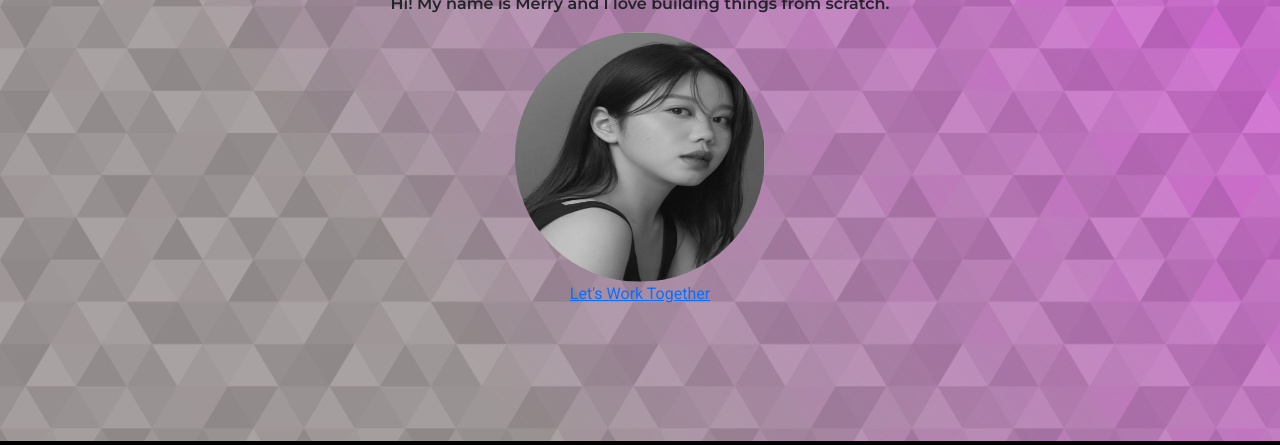
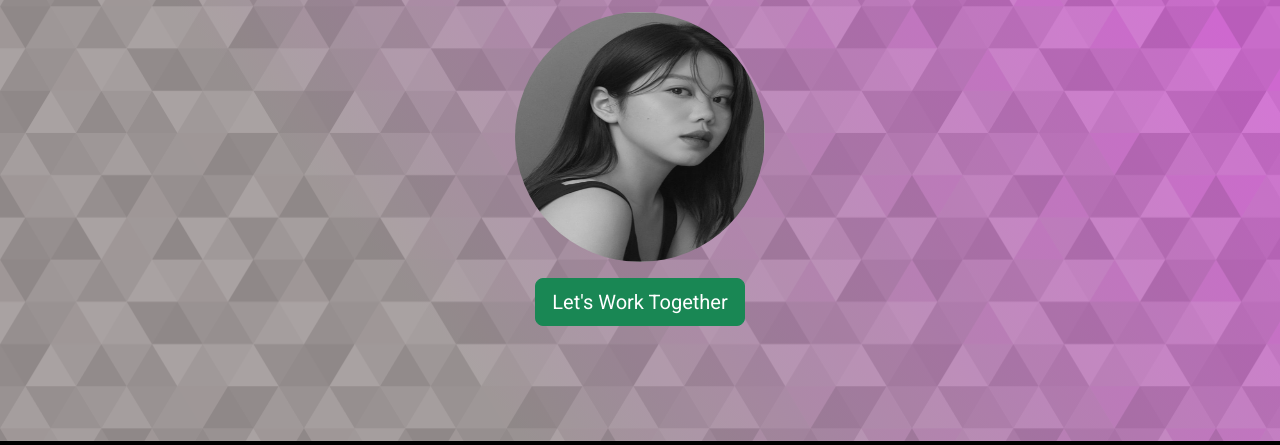
Before and after one commit to merryadao/web-dev-portfolio, a plain HTML site: page index.html in a window 1280 px wide. Shown: the part 247-692 px from the top of the page. Drawn offline with nearby package versions, Linux system fonts and the light colour scheme.

Commit message:
Add web dev portfolio files
Add web dev portfolio files

```diff
--- a/index.html
+++ b/index.html
@@ -25,13 +25,12 @@
 		<!-- class is an attribute to name our div tag -->
 		<div class="container-fluid">
 			<!-- id is an attribute to name a tag uniquely -->
-			<section class="text-center mt-5" id="landing">
+			<section class="text-center mt-5 text-light" id="landing">
 
 				<h1>Full Stack Web Developer</h1>
 				<p>Hi! My name is Merry and I love building things from scratch.</p>
-				<img src="images/me.jpg" id="profile">
-				<a href="mailto:merryadao@gmail.com" class="btn-success">
-					Let's Work Together</a>
+				<img src="images/me.jpg" id="profile" alt>
+				<a href="mailto:merryadao@gmail.com" class="btn btn-success btn-lg mt-3">Let's Work Together</a>
 
 			<section>
 		</div>
```
